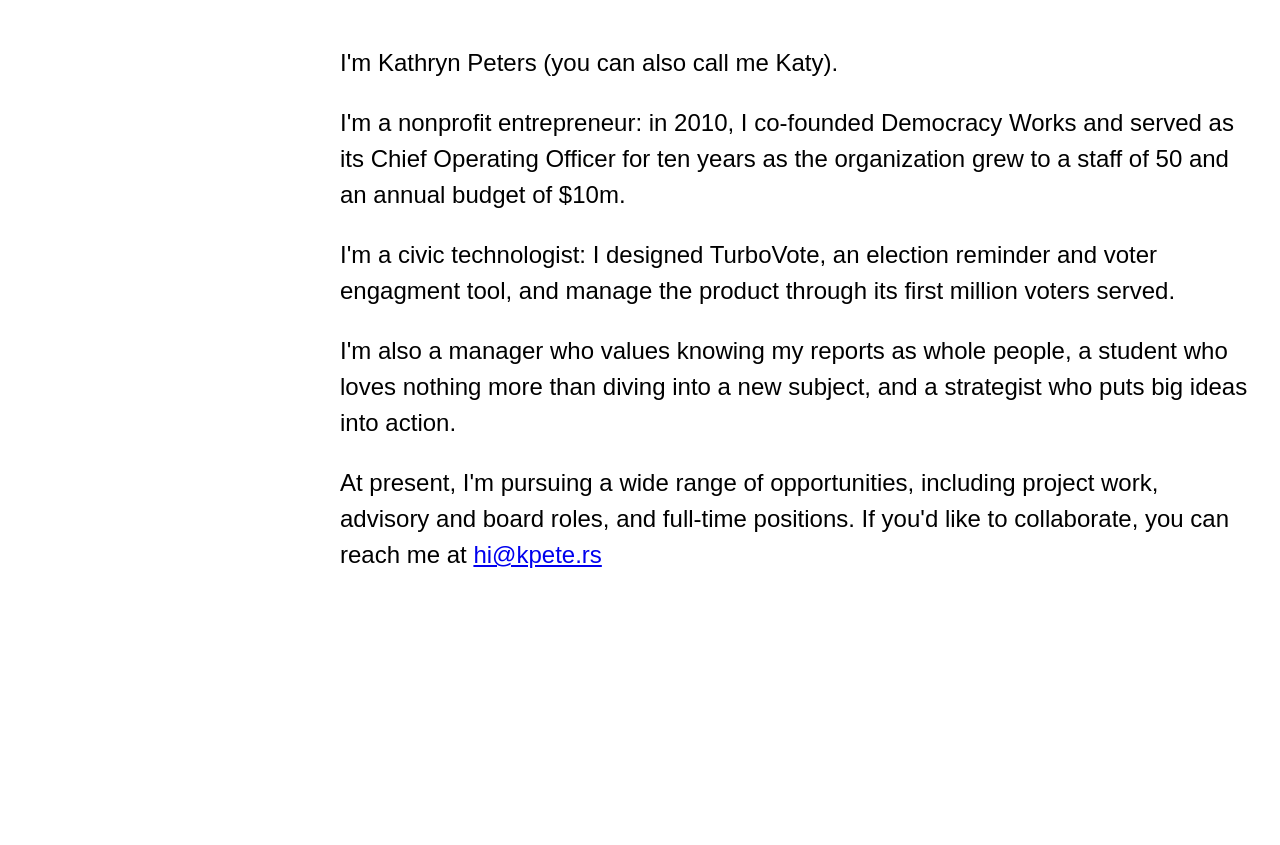
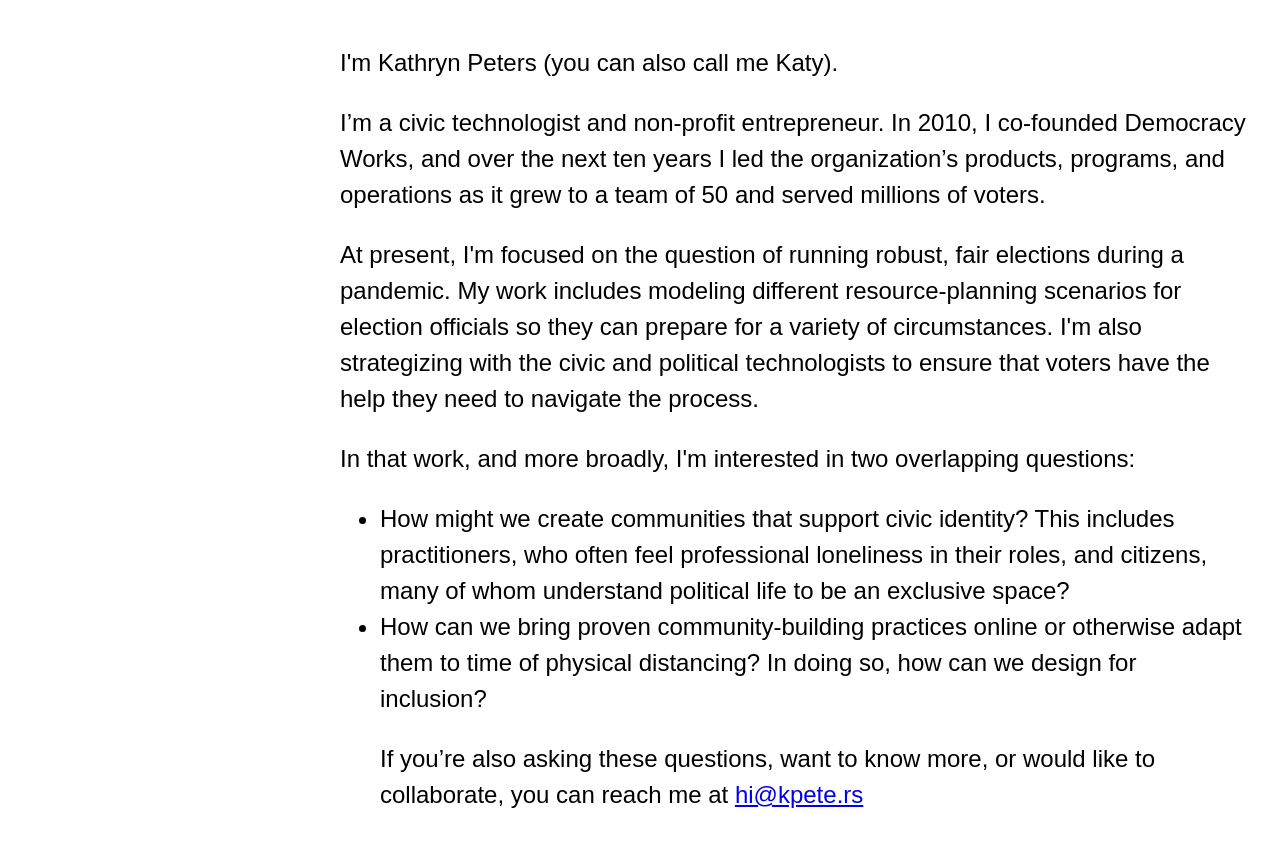
Before and after one commit to kep/kep, a plain HTML site: page index.html in a window 1280 px wide. Shown: the part 206-1051 px from the top of the page. Before the commit the page ends 811 px from the top, so only its background shows below. Drawn offline with nearby package versions, Linux system fonts and the light colour scheme.

Commit message:
Updated personal info

```diff
--- a/index.html
+++ b/index.html
@@ -14,10 +14,15 @@
           <h1 class="f-headline lh-solid athelas">hi.</h1>
             <div class="f3 lh-copy avenir">
             <p>I'm Kathryn Peters (you can also call me Katy).</p>
-            <p>I'm a nonprofit entrepreneur: in 2010, I co-founded Democracy Works and served as its Chief Operating Officer for ten years as the organization grew to a staff of 50 and an annual budget of $10m.</p>
-            <p>I'm a civic technologist: I designed TurboVote, an election reminder and voter engagment tool, and manage the product through its first million voters served. </p>
-            <p>I'm also a manager who values knowing my reports as whole people, a student who loves nothing more than diving into a new subject, and a strategist who puts big ideas into action.</p>
-            <p>At present, I'm pursuing a wide range of opportunities, including project work, advisory and board roles, and full-time positions. If you'd like to collaborate, you can reach me at <a href="mailto:hi@kpete.rs">hi@kpete.rs</a></p>
+            <p>I’m a civic technologist and non-profit entrepreneur. In 2010, I co-founded Democracy Works, and over the next ten years I led the organization’s products, programs, and operations as it grew to a team of 50 and served millions of voters.</p>
+            <p>At present, I'm focused on the question of running robust, fair elections during a pandemic. My work includes modeling different resource-planning scenarios for election officials so they can prepare for a variety of circumstances. I'm also strategizing with the civic and political technologists to ensure that voters have the help they need to navigate the process.</p>
+            <p>In that work, and more broadly, I'm interested in two overlapping questions:</p>
+            <ul>
+              <li>How might we create communities that support civic identity? This includes practitioners, who often feel professional loneliness in their roles, and citizens, many of whom understand political life to be an exclusive space?
+              </li>
+              <li>How can we bring proven community-building practices online or otherwise adapt them to time of physical distancing? In doing so, how can we design for inclusion?
+              </li>
+            <p>If you’re also asking these questions, want to know more, or would like to collaborate, you can reach me at <a href="mailto:hi@kpete.rs">hi@kpete.rs</a></p>
             </div>
         </div>
       </div>
```
